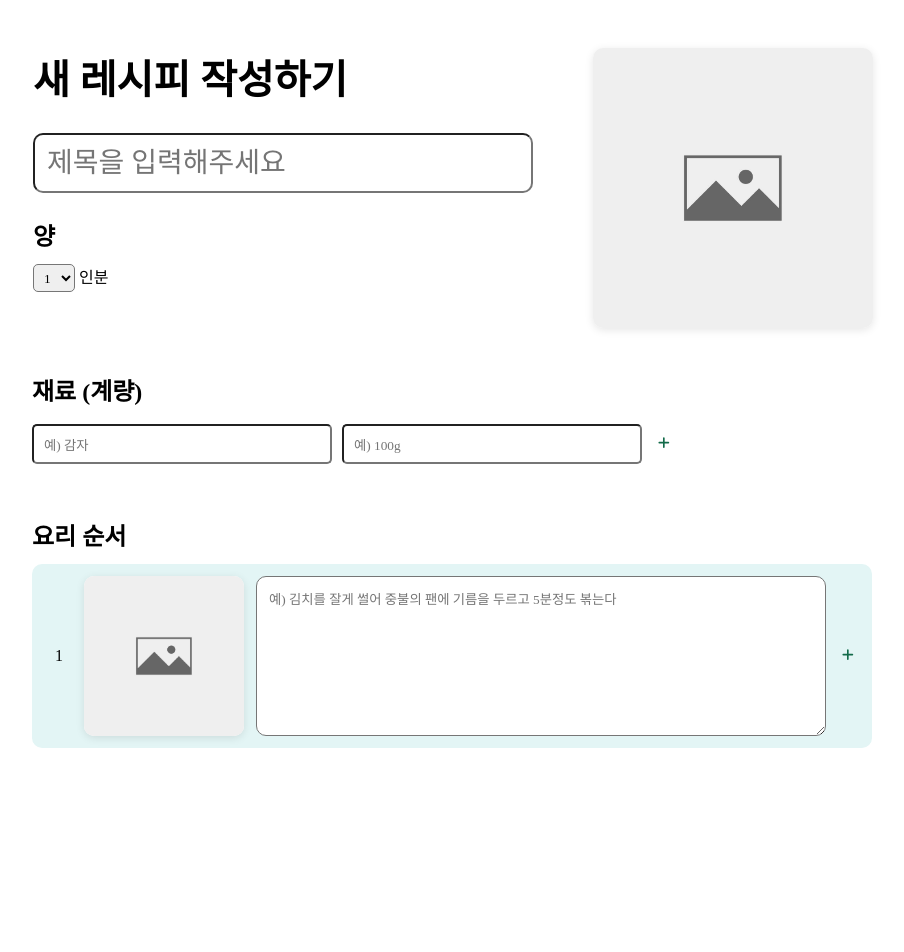
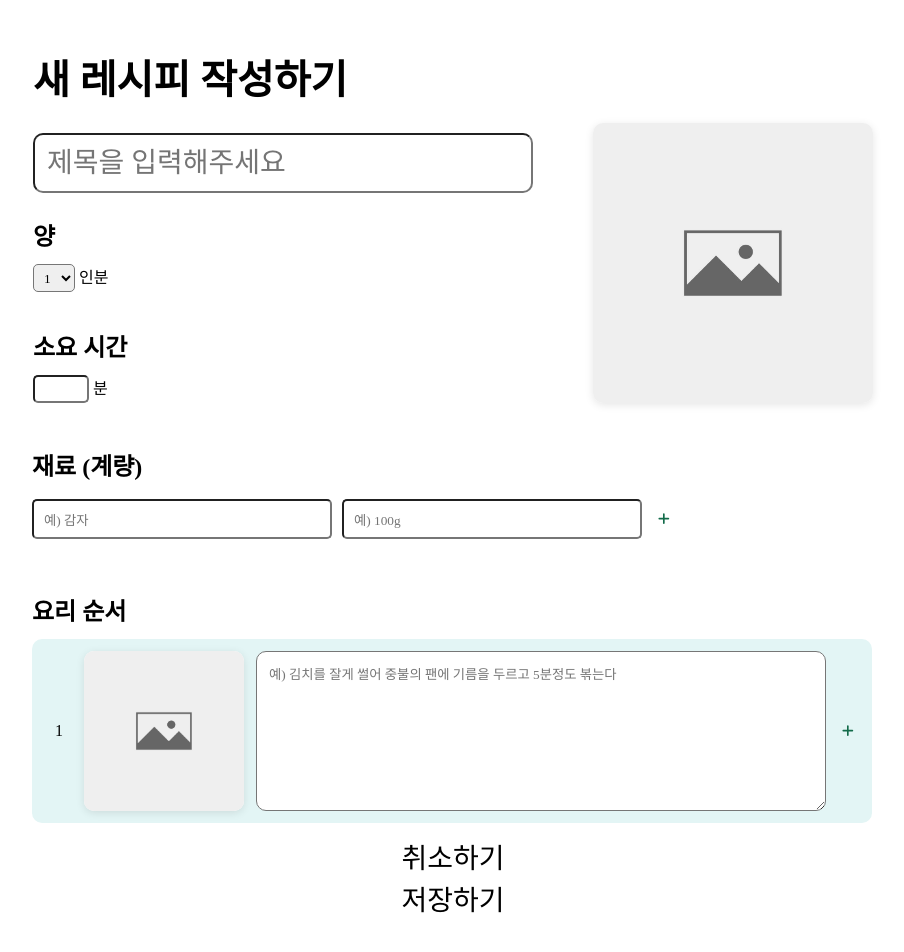
Before and after one commit to codestates-seb/seb39_main_052, a React (Create React App) app in the folder client/: page / in a window 1280 px wide. Shown: the top 952 px of the page, without its empty margins (187-1091 px from the left). Before the commit the page ends 808 px from the top, so only its background shows below. Built offline with nearby package versions, Linux system fonts and the light colour scheme; a web font is replaced by a local one.

Commit message:
feat: 새 레시피 작성 post 구현

```diff
--- a/client/src/components/common/InputList/InputList.js
+++ b/client/src/components/common/InputList/InputList.js
@@ -64,7 +64,6 @@ const Ingredients = ({ titlesArr, placeholders }) => {
                             {/* 마지막 input에만 추가 옵션이 생긴다 */}
                             {ingredients.length - 1 === idx &&
                                 <Button
-
                                     onClick={() => handleAddClick(idx)}
                                 >
                                     <StyledFontAwesomeIcon icon={faPlus} className="add"/>
--- a/client/src/components/layout/RecipeEditor/RecipeEditor.js
+++ b/client/src/components/layout/RecipeEditor/RecipeEditor.js
@@ -1,21 +1,79 @@
+import { useState, useEffect } from "react";
+import { useSelector, useDispatch } from "react-redux";
+import axios from "axios";
 import ImageUploader from "../../common/ImageUploader/ImageUploader";
 import InputList from "../../common/InputList/InputList";
 import ImageInputList from "../ImageInputList/ImageInputList";
-import { Container, Header, Main, Input, Select, Ingredients, Steps, Portion } from "./RecipeEditorStyle";
+import { Container, Header, Warning, Main, ImageWrap, Input, Select, Ingredients, Steps, Portion, Time, Button } from "./RecipeEditorStyle";
+import { setTitle, setImagePath, setPortion, setTime, clearRecipe } from "../../../features/recipeSlice";
 
 const RecipeEditor = () => {
+    const [isTitleEmpty, setIsTitleEmpty] = useState(false);
+    const [isTimeEmpty, setIsTimeEmpty] = useState(false);
+    const [isIngrEmpty, setIsIngrEmpty] = useState(false);
+    const [isStepsEmpty, setIsStepsEmpty] = useState(false);
 
-    const titlesArr = ["food", "amount"];
+    const titlesArr = ["food", "amount"]; //재료 입력에서 각 column의 키값 배열
     const placeholders = ["예) 감자", "예) 100g"];
-    const portionOptions = Array.from({length: 10}, (_, i) => i + 1);
+    const portionOptions = Array.from({length: 10}, (_, i) => i + 1); //인분 선택 dropdown
+    let imgPostApi = ``;
 
-    let imgPostApi = ``;
+    const dispatch = useDispatch();
+
+    // 전체 레시피 데이터
+    const recipe = useSelector((state) => {
+        return state.recipe;
+    });
+    // console.log(recipe);
+
+    // 재료 유효성 경고 창 뜬 후 재작성 했을 때 유효하다면 경고창 없애기
+    useEffect(() => {
+        if (recipe.ingredients[0].food.length > 0) {
+            recipe.ingredients[0].amount.length > 0
+                ? setIsIngrEmpty(false)
+                : setIsIngrEmpty(true);
+        }
+    }, [recipe.ingredients])
+    // 요리 순서 유효성 경고 창 뜬 후 재작성 했을 때 유효하다면 경고창 없애기
+    useEffect(() => {
+        if (recipe.steps[0].content.length > 0) {
+            recipe.steps[0].content.length > 0 ? setIsStepsEmpty(false) : setIsStepsEmpty(true);
+        }
+    }, [recipe.steps])
+
+    const handleSaveClick = () => {
+        // 필수 데이터 유효성 검사
+        recipe.title.length > 0 ? setIsTitleEmpty(false) : setIsTitleEmpty(true);
+        recipe.time.length > 0 ? setIsTimeEmpty(false) : setIsTimeEmpty(true);
+        recipe.ingredients[0].food.length > 0 && recipe.ingredients[0].amount.length > 0
+            ? setIsIngrEmpty(false)
+            : setIsIngrEmpty(true);
+        recipe.steps[0].content.length > 0 ? setIsStepsEmpty(false) : setIsStepsEmpty(true);
+
+        // 유효성 검사 통과시 서버에 데이터 전달
+        if (!isTitleEmpty && !isTimeEmpty && !isIngrEmpty && !isStepsEmpty) {
+            axios.post('/api/recipes', recipe, {
+                // headers: {
+                //     'Content-Type': 'multipart/form-data'
+                // }
+            })
+            .then((response) => {
+                // 응답 처리
+                console.log(response);
+            })
+            .catch((error) => {
+                // 예외 처리
+                console.log(error);
+            })
+        };
+
+    }
 
     // 인분 수 선택하는 드랍다운
     const SelectBox = ({ defaultValue }) => {
 
         const handleChange = (e) => {
-            console.log(e.target.value);
+            dispatch(setPortion({portion: e.target.value}))
         }
 
         return (
@@ -40,7 +98,17 @@ const RecipeEditor = () => {
             <Header>
                 <Main>
                     <h1>새 레시피 작성하기</h1>
-                    <Input placeholder="제목을 입력해주세요" className="large" />
+                    <Input
+                        placeholder="제목을 입력해주세요"
+                        className="large"
+                        type='text'
+                        maxLength='24'
+                        onChange={(e) => {
+                            dispatch(setTitle({title: e.target.value}));
+                            e.target.value.length > 0 ? setIsTitleEmpty(false) : setIsTitleEmpty(true);
+                        }}
+                    />
+                    <Warning className={isTitleEmpty? null : "invisible"}>제목을 입력해주세요</Warning>
                     <Portion>
                         <h2>양</h2>
                         <div>
@@ -48,17 +116,42 @@ const RecipeEditor = () => {
                             인분
                         </div>
                     </Portion>
+                    <Time>
+                        <h2>소요 시간</h2>
+                        <div>
+                            <Input
+                            className="small"
+                            type='text'
+                            maxLength='3'
+                            onChange={(e) => {
+                                dispatch(setTime({time: e.target.value}));
+                                e.target.value.length > 0 ? setIsTimeEmpty(false) : setIsTimeEmpty(true);
+                            }}
+                            />
+                            분
+                        </div>
+                        <Warning className={isTimeEmpty? null : "invisible"}>소요시간을 입력해주세요</Warning>
+                    </Time>
                 </Main>
-                <ImageUploader imgPostApi={imgPostApi} size={`big`}/>
+                <ImageWrap>
+                    <ImageUploader imgPostApi={imgPostApi} size={`big`} />
+                </ImageWrap>
             </Header>
             <Ingredients>
                 <h2>재료 (계량)</h2>
-                <InputList titlesArr={titlesArr} placeholders={placeholders} />
+                <InputList
+                    titlesArr={titlesArr}
+                    placeholders={placeholders}
+                />
+                <Warning className={isIngrEmpty? null : "invisible"}>재료와 계량을 모두 입력해주세요</Warning>
             </Ingredients>
             <Steps>
                 <h2>요리 순서</h2>
                 <ImageInputList />
+                <Warning className={isStepsEmpty? null : "invisible"}>요리 순서를 최소 하나 이상 입력해주세요</Warning>
             </Steps>
+            <Button className="large" >취소하기</Button>
+            <Button className="large" onClick={handleSaveClick}>저장하기</Button>
         </ Container>
     )
 };
```
